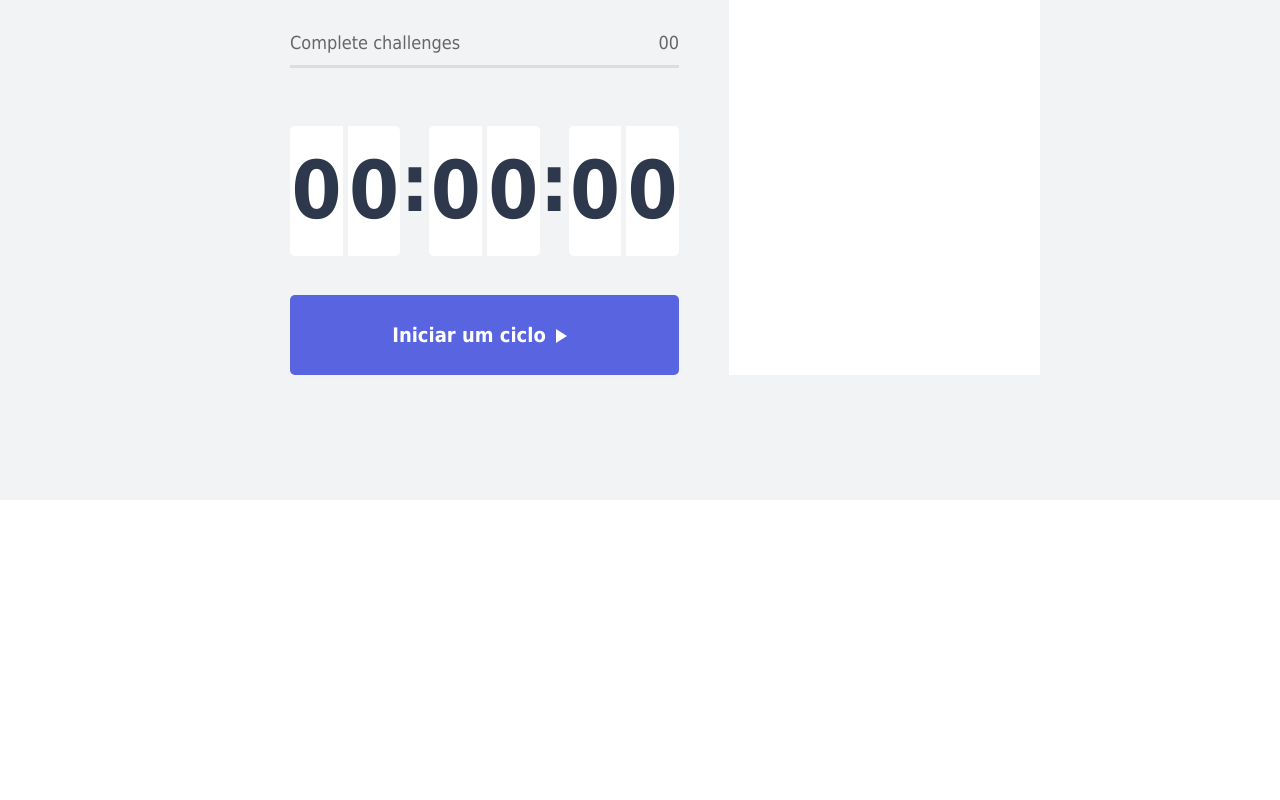
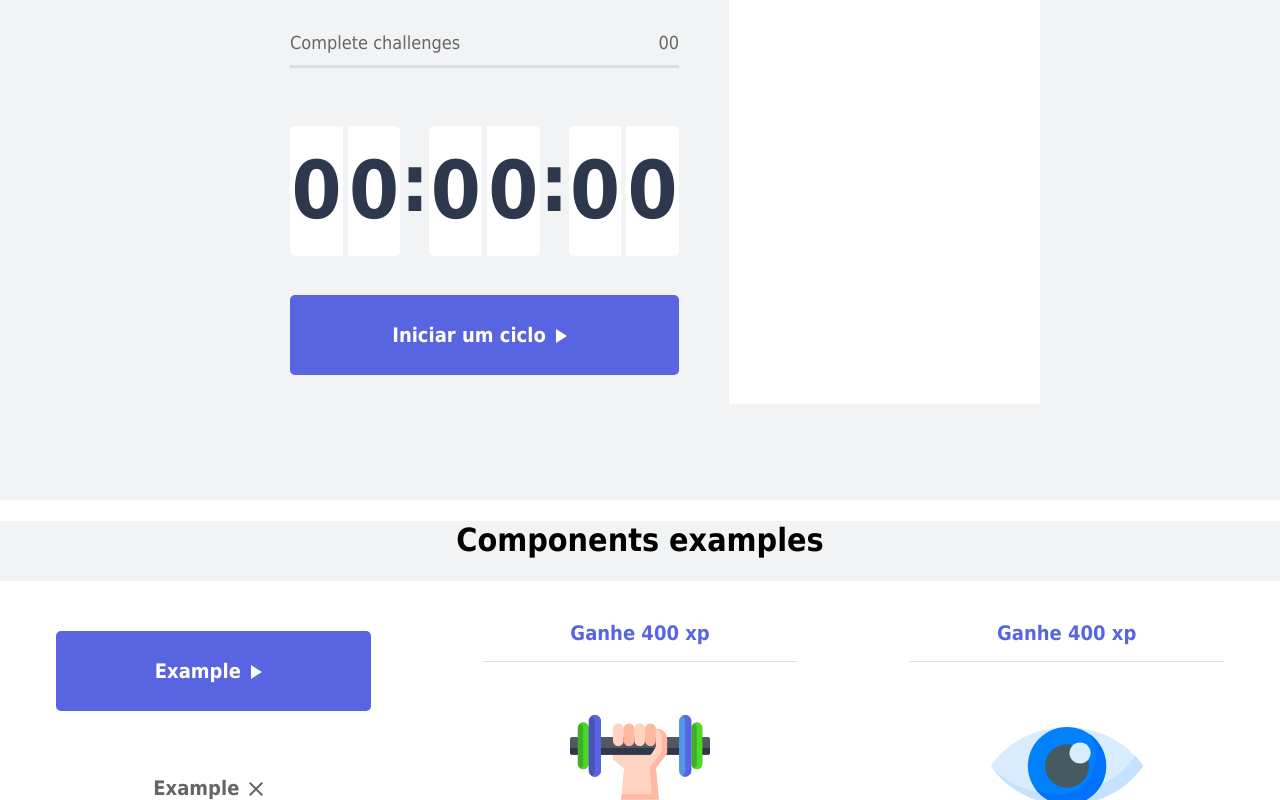
Before and after one commit to gabrielbrelaz7/ergon, a React (Create React App) app in the folder ergonomic-focus/: page / in a window 1280 px wide. Shown: the part 300-1100 px from the top of the page. Before the commit the page ends 800 px from the top, so only its background shows below. Built offline with nearby package versions, Linux system fonts and the light colour scheme.

Commit message:
Creating card information and second section showing components

```diff
--- a/ergonomic-focus/src/App.tsx
+++ b/ergonomic-focus/src/App.tsx
@@ -5,30 +5,30 @@ import { Profile } from "./components/Profile";
 import { CompleteChallenges } from "./components/CompleteChallenges";
 import { Timer } from "./components/Timer";
 
-
 import "./styles/global.css";
-
+import { ComponentExample } from "./components/ComponentExamples";
 
 const App = () => {
   return (
+    <div>
       <div className="container">
         <ExperienceBar />
         <div className="container-content">
           <div className="card invisible">
             <div className="container-info">
-
               <Profile />
 
               <CompleteChallenges />
 
               <Timer />
-
             </div>
           </div>
 
           <div className="card" />
         </div>
       </div>
+      <ComponentExample />
+    </div>
   );
 };
 
--- /dev/null
+++ b/ergonomic-focus/src/components/ComponentExamples.tsx
@@ -0,0 +1,77 @@
+import React from "react";
+import "../styles/components/component-examples.css";
+
+import { ReactComponent as RightArrow } from "../assets/images/right-arrow-icon.svg";
+import { ReactComponent as CheckIcon } from "../assets/images/check-icon.svg";
+import { ReactComponent as CloseIcon } from "../assets/images/close-icon.svg";
+import { ReactComponent as ExerciseIcon } from "../assets/images/exercise-icon.svg";
+import { ReactComponent as EyeIcon } from "../assets/images/eye-icon.svg";
+import { Button } from "./Button";
+
+export const ComponentExample = () => (
+  <div className="examples">
+    <h1>Components examples</h1>
+    <div className="examples-container">
+      <div className="card">
+        <Button
+          onClick={() => {}}
+          color="blue"
+          text="Example"
+          icon={<RightArrow />}
+        />
+        <Button
+          onClick={() => {}}
+          color="white"
+          text="Example"
+          icon={<CloseIcon />}
+        />
+        <Button
+          onClick={() => {}}
+          color="white-greenb"
+          text="Example"
+          icon={<CheckIcon />}
+        />
+        <Button onClick={() => {}} color="red" text="Example" />
+        <Button onClick={() => {}} color="green" text="Example" />
+      </div>
+      <div className="card">
+        <div className="container-title">
+          <span className="card-title-exp">Ganhe 400 xp</span>
+        </div>
+        <div>
+          <ExerciseIcon />
+        </div>
+        <div className="container-info-card">
+          <span className="info-card-title">Exercite-se </span>
+          <span className="info-card-info">
+            É agora Diegão, bora lá meu parça. Caminhe por 3 minutos e estique
+            suas pernas pra você ficar saudável.
+          </span>
+        </div>
+        <div className="container-btns">
+          <Button onClick={() => {}} color="red" text="Falhei" />
+          <Button onClick={() => {}} color="green" text="Completei" />
+        </div>
+      </div>
+      <div className="card">
+        <div className="container-title">
+          <span className="card-title-exp">Ganhe 400 xp</span>
+        </div>
+        <div>
+          <EyeIcon />
+        </div>
+        <div className="container-info-card">
+          <span className="info-card-title">Mova os olhos </span>
+          <span className="info-card-info">
+            É agora Diegão, bora lá meu parça. Caminhe por 3 minutos e estique
+            suas pernas pra você ficar saudável.
+          </span>
+        </div>
+        <div className="container-btns">
+          <Button onClick={() => {}} color="red" text="Falhei" />
+          <Button onClick={() => {}} color="green" text="Completei" />
+        </div>
+      </div>
+    </div>
+  </div>
+);
--- /dev/null
+++ b/ergonomic-focus/src/styles/components/component-examples.css
@@ -0,0 +1,67 @@
+.examples {
+  height: 100vh;
+  background-color: var(--main-bg-color);
+}
+
+.examples h1 {
+  text-align: center;
+}
+
+.examples-container {
+  display: flex;
+}
+
+/* exercise component css */
+.container-title {
+  width: 100%;
+  height: 55px;
+  border-bottom: 1px solid var(--gray-line);
+  display: flex;
+  align-items: center;
+  justify-content: center;
+}
+
+.card-title-exp {
+  color: var(--secondary-blue);
+  font-style: normal;
+  font-weight: 600;
+  font-size: 20px;
+  line-height: 30px;
+  text-align: center;
+}
+
+.container-info-card {
+  display: flex;
+  flex-direction: column;
+  align-items: center;
+}
+
+.info-card-title {
+  color: var(--grey-title);
+  font-style: normal;
+  font-weight: 600;
+  font-size: 30px;
+  line-height: 40px;
+  text-align: center;
+}
+
+.info-card-info {
+  color: var(--grey-text);
+  font-style: normal;
+  font-weight: normal;
+  font-size: 16px;
+  line-height: 26px;
+  text-align: center;
+}
+
+.container-btns {
+  display: flex;
+  width: 100%;
+  height: 50px;
+  justify-content: space-between;
+}
+
+.container-btns .button {
+  height: 50px;
+  width: 49%;
+}
--- a/ergonomic-focus/src/styles/global.css
+++ b/ergonomic-focus/src/styles/global.css
@@ -1,18 +1,16 @@
 /* TODO: Declaring colors variables */
 
 :root {
-    --main-bg-color: #F2F3F5;
-    --gray-line: #DCDDE0;
+  --main-bg-color: #f2f3f5;
+  --gray-line: #dcdde0;
   --grey-text: #666666;
-    --grey-title: #2E384D;
-    --red: #E83F5B;
-    --green: #4CD62B;
-    --primary-blue: #4953B8;
-    --secondary-blue: #5965E0;
-    --white: #FFF;
+  --grey-title: #2e384d;
+  --red: #e83f5b;
+  --green: #4cd62b;
+  --primary-blue: #4953b8;
+  --secondary-blue: #5965e0;
+  --white: #fff;
 }
-
-
 
 /* TODO: Styling CSS to components by design for FIGMA, can to use google fonts and variable colors*/
 
@@ -20,7 +18,6 @@ body {
   margin: 0px;
   font-family: Tahoma, Verdana, sans-serif;
 }
-
 
 .container {
   padding: 0px 240px;
@@ -38,8 +35,14 @@ body {
 
 .card {
   height: 500px;
+  max-height: 500px;
   width: 50%;
   background-color: var(--white);
+  padding: 25px 56px 32px 56px;
+  display: flex;
+  flex-direction: column;
+  align-items: center;
+  justify-content: space-between;
 }
 
 .card.invisible {
```
Also changed, not shown: ergonomic-focus/src/assets/images/exercise-icon.svg (added), ergonomic-focus/src/assets/images/eye-icon.svg (added). Lines whose indentation alone changed are shown as unchanged.
